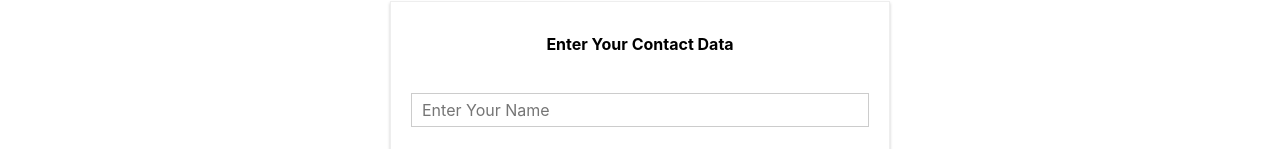
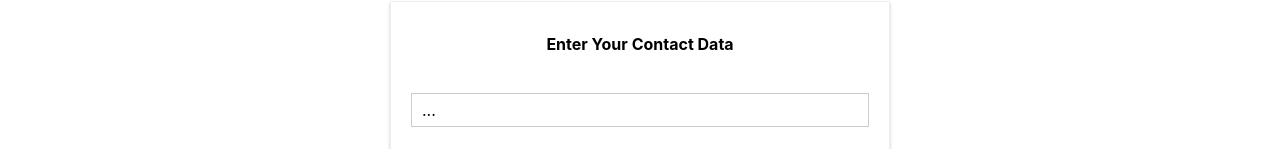
Before and after one commit to rahulgundiya/Burger-App, a React (Create React App) app in the folder burger-app/: page /checkout in a window 1280 px wide. Both pictures are taken after a click on the button "CONTINUE". Shown: the part 651-800 px from the top of the page. Built offline with nearby package versions, Linux system fonts and the light colour scheme.

Commit message:
Setting Up a js Config for the Form

```diff
--- a/burger-app/src/components/UI/Input/Input.js
+++ b/burger-app/src/components/UI/Input/Input.js
@@ -2,15 +2,25 @@
 import classes from './Input.module.css';
 const input = (props) =>{
     let inputElement = null;
-    switch(props.inputtype){
+    switch(props.elementType){
         case('input'):
-        inputElement =<input  className={classes.InputElement}{...props} />
+        inputElement =<input
+        className={classes.InputElement}
+        {...props.elementConfig}
+         value={props.value} />
         break;
         case('textarea'):
-        inputElement=<textarea className={classes.InputElement} {...props} />
+        inputElement=<textarea
+        className={classes.InputElement}
+        {...props.elementConfig}
+        value={props.value}  />
         break;
         default:
-            inputElement=<input className={classes.InputElement} {...props} />
+            inputElement=<input
+            className={classes.InputElement}
+            {...props.elementConfig}
+            value={props.value}
+             />
     }
     return(
         <div className={classes.Input}>
--- a/burger-app/src/container/Checkout/Contactdata/Contactdata.js
+++ b/burger-app/src/container/Checkout/Contactdata/Contactdata.js
@@ -6,12 +6,60 @@
 import Input from '../../../components/UI/Input/Input'
 class Contactdata extends Component{
     state={
-        name:'',
-        email:'',
-        address:{
-            street:'',
-            postalcode:''
-        } ,
+        orderForm:{
+                name:{
+                    elementType:'input',
+                    elementConfig:{
+                        type:'text',
+                        placeholder:'Your name'
+                    },
+                    value:''
+                    },
+                street:{
+                    elementType:'input',
+                    elementConfig:{
+                        type:'text',
+                        placeholder:'Your Street'
+                    },
+                    value:''
+                    },
+                zipCode:{
+                    elementType:'input',
+                    elementConfig:{
+                        type:'text',
+                        placeholder:'ZIP Code'
+                    },
+                    value:''
+                    }
+                },
+                country:{
+                    elementType:'input',
+                    elementConfig:{
+                        type:'text',
+                        placeholder:'Country'
+                    },
+                    value:''
+                    },
+                  email:{
+                    elementType:'input',
+                    elementConfig:{
+                        type:'email',
+                        placeholder:'Email'
+                    },
+                    value:''
+
+            },
+            deliveryMethod:{
+                elementType:'select',
+                elementConfig:{
+                    options:[
+                        {value:'fastest' , displayValue:'Fastest'},
+                        {value:'cheapest' , displayValue:'Cheapest'}
+                    ]
+                },
+                value:''
+
+        },
         loading:false
     }
     orderHandler=(event)=>{
@@ -21,16 +69,6 @@
      const order = {
          ingredients:this.props.ingredients,
          price:this.props.price,
-         customer:{
-             name:'Rahul',
-             address:{
-                 street:'GandhiChok',
-                 zipCode:456001,
-                 country:'India'
-             },
-             email:'rahulgundiya28@gmail.com'
-         },
-         deliveryMethod:'fastest'
      }
      axios.post('/orders.json' , order)
      .then(response=>{
@@ -44,14 +82,10 @@
     render()
     {
         let form =( <form>
-            <Input inputtype="input"  type="text" name="name"
-             placeholder="Enter Your Name"/>
-            <Input inputtype="input" type="email"  name="email"
-             placeholder="Enter Your Email"/>
-            <Input inputtype="input" type="text" name="street"
-             placeholder="Enter Your Street"/>
-            <Input inputtype="input" type="text" name="postal"
-             placeholder="Enter Your Postal"/>
+            <Input  elementType=".." elementConfig=".." value="..."/>
+            <Input />
+            <Input />
+            <Input />
             <Button btnType="Success" clicked={this.orderHandler}>ORDER</Button>
 
         </form>);
```
